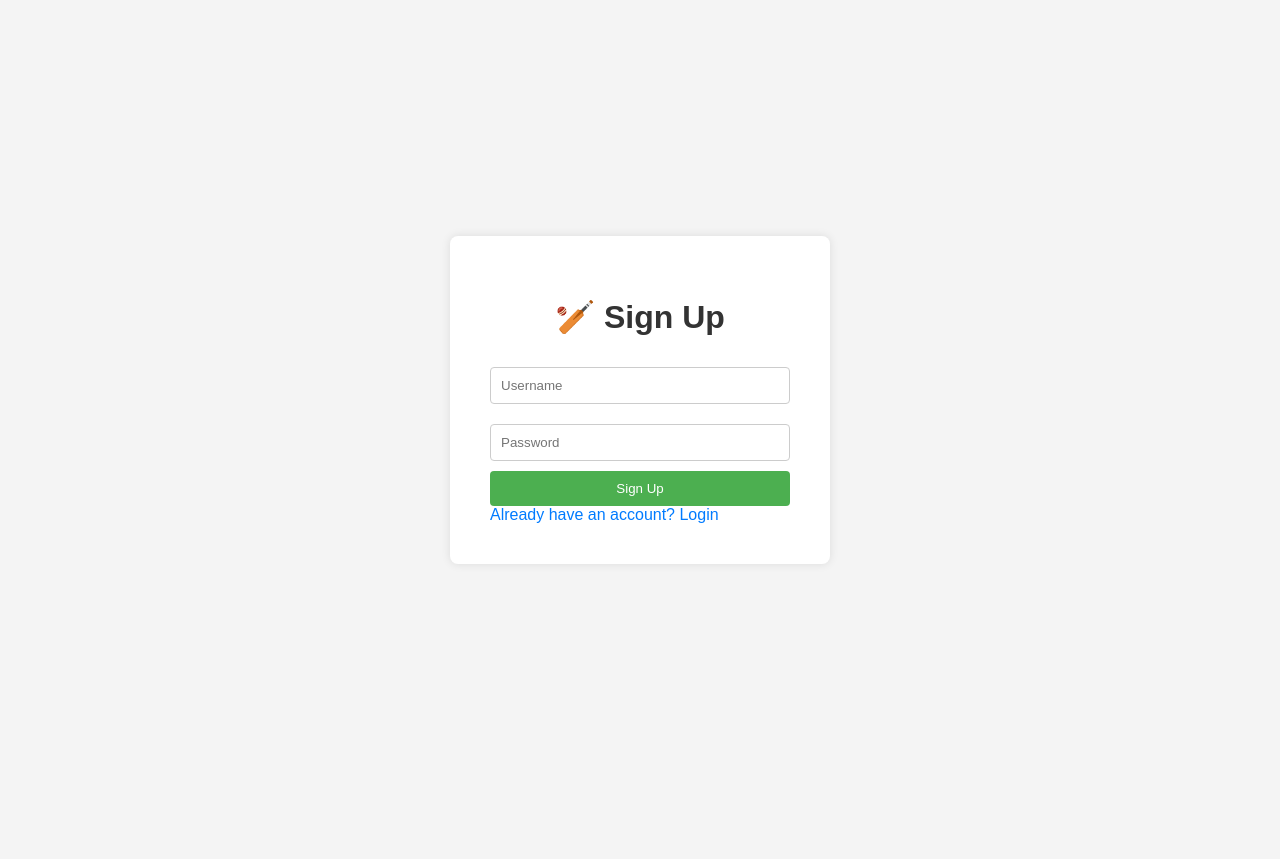
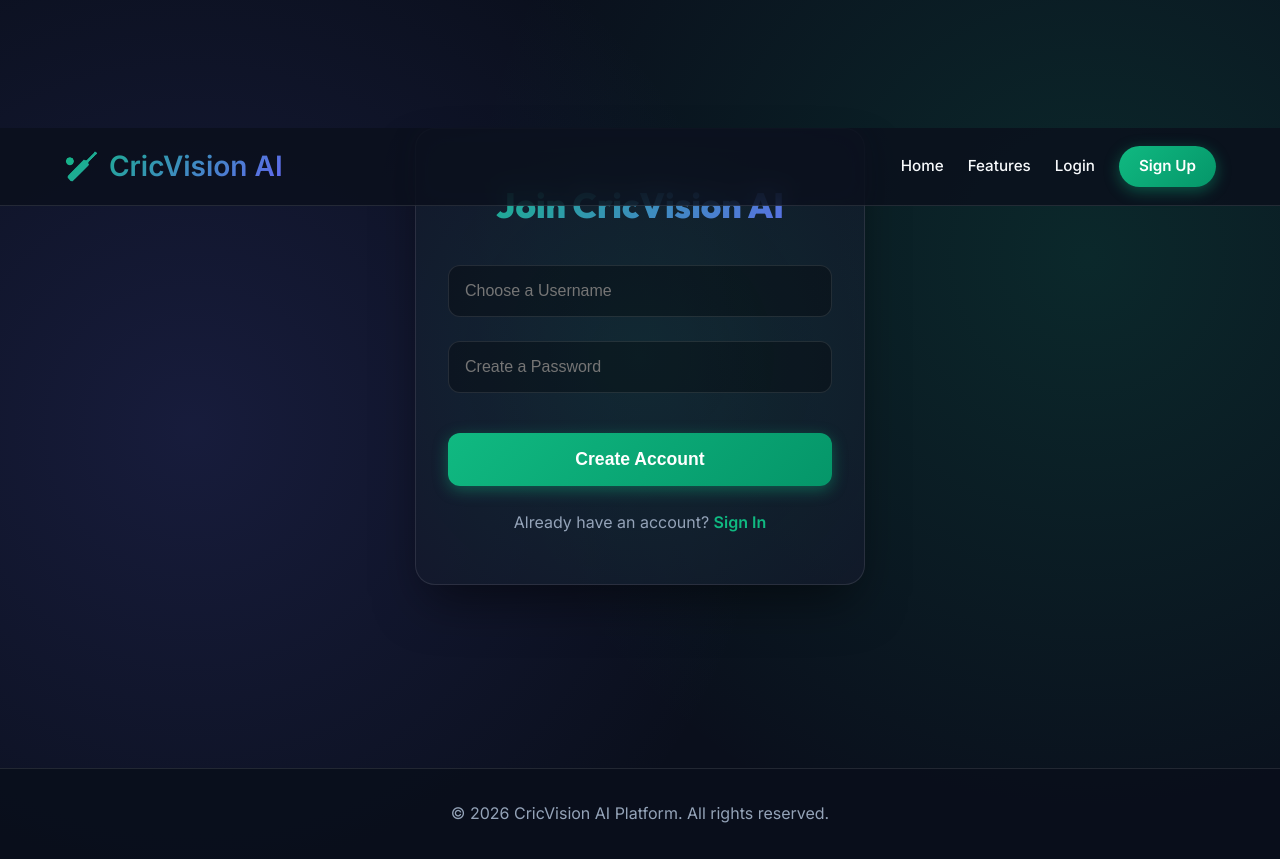
Before and after one commit to Yashparmar29/CricVision, a Flask app: page /signup in a window 1280 px wide. Before the commit the page ends 523 px from the top, so only its background shows below. Run offline with Flask 3, Linux system fonts and the light colour scheme.

Commit message:
add signup page HTML template

```diff
--- a/templates/signup.html
+++ b/templates/signup.html
@@ -1,29 +1,19 @@
-<!DOCTYPE html>
-<html lang="en">
-<head>
-    <meta charset="UTF-8">
-    <meta name="viewport" content="width=device-width, initial-scale=1.0">
-    <title>Sign Up - CricVision AI</title>
-    <style>
-        body { font-family: Arial, sans-serif; background-color: #f4f4f4; margin: 0; padding: 0; display: flex; justify-content: center; align-items: center; height: 100vh; }
-        .container { background: white; padding: 40px; border-radius: 8px; box-shadow: 0 0 10px rgba(0,0,0,0.1); width: 300px; }
-        h1 { text-align: center; color: #333; }
-        form { display: flex; flex-direction: column; }
-        input { margin: 10px 0; padding: 10px; border: 1px solid #ccc; border-radius: 4px; }
-        button { padding: 10px; background-color: #4CAF50; color: white; border: none; border-radius: 4px; cursor: pointer; }
-        button:hover { background-color: #45a049; }
-        a { text-align: center; margin-top: 10px; color: #007bff; text-decoration: none; }
-    </style>
-</head>
-<body>
-    <div class="container">
-        <h1>🏏 Sign Up</h1>
-        <form method="POST">
-            <input type="text" name="username" placeholder="Username" required>
-            <input type="password" name="password" placeholder="Password" required>
-            <button type="submit">Sign Up</button>
-        </form>
-        <a href="{{ url_for('login') }}">Already have an account? Login</a>
+{% extends "base.html" %}
+{% block title %}Sign Up - CricVision AI{% endblock %}
+{% block content %}
+<div class="auth-container">
+    <h1>Join CricVision AI</h1>
+    <form method="POST" class="auth-form">
+        <div class="form-group">
+            <input type="text" name="username" placeholder="Choose a Username" required autocomplete="off">
+        </div>
+        <div class="form-group">
+            <input type="password" name="password" placeholder="Create a Password" required autocomplete="off">
+        </div>
+        <button type="submit" class="auth-btn">Create Account</button>
+    </form>
+    <div class="auth-links">
+        Already have an account? <a href="{{ url_for('login') }}">Sign In</a>
     </div>
-</body>
-</html>
+</div>
+{% endblock %}
```
